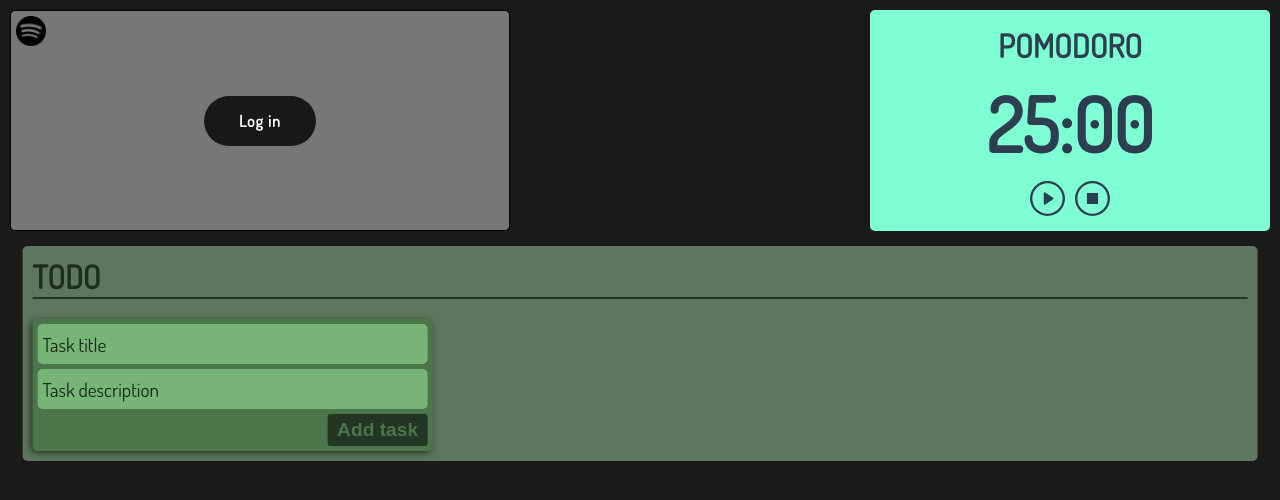
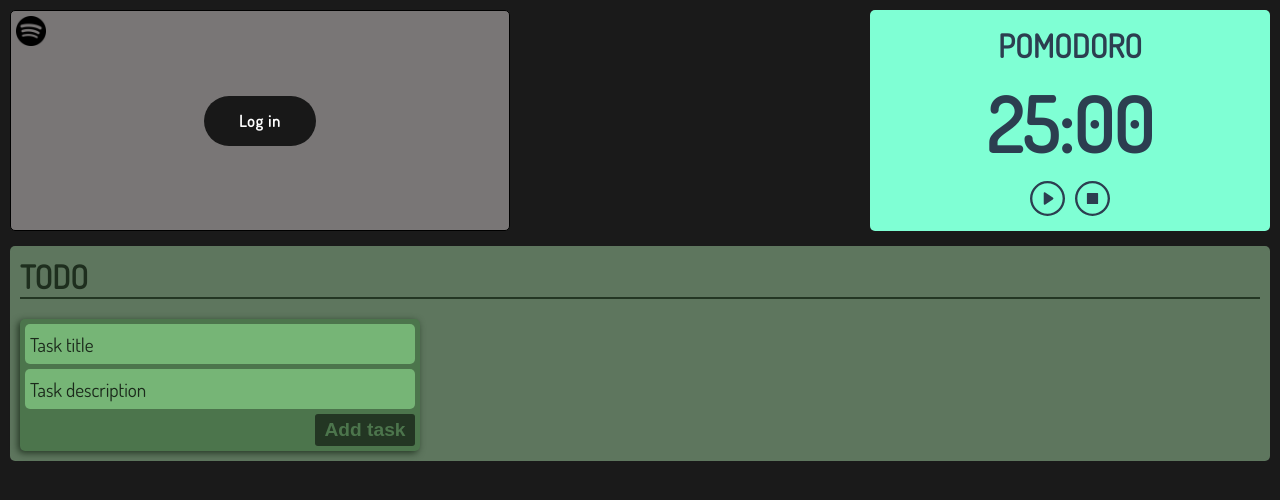
Before and after one commit to JaviVA93/workboard-VUE3, a Vue app: page / in a window 1280 px wide. Shown: the top 500 px of the page. Built offline with nearby package versions, Linux system fonts and the light colour scheme.

Commit message:
forgot to stage change

```diff
--- a/src/components/ToDo/ToDo.vue
+++ b/src/components/ToDo/ToDo.vue
@@ -57,7 +57,7 @@ const color_5 = '#1E2E1E';
     <div class="horizontal-line"></div>
     <div class="issues-container">
       <div v-for="card in issues" :key="card.id">
-        <Issue @remove-card="removeCard" :id="card.id" :title="card.title" :text="card.text" :url="card.url" />
+        <Issue @remove-card="removeCard" :id="card.id" :title="card.title" :text="card.text" />
       </div>
     </div>
     <div class="issue-form-container">
@@ -74,7 +74,7 @@ const color_5 = '#1E2E1E';
   position: relative;
   left: 50%;
   transform: translateX(-50%);
-  width: 98%;
+  width: 100%;
 
   display: flex;
   flex-direction: column;
```
